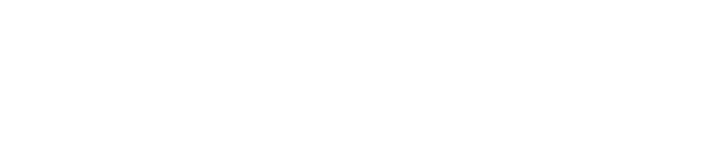
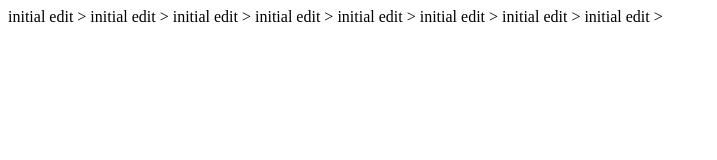
Before and after one commit to zaygumali1/git-tutorial, a plain HTML site: page index.html in a window 1280 px wide. Shown: the whole page, without its empty margins (0-717 px from the left). Drawn offline with Linux system fonts and the light colour scheme.

Commit message:
Version 2 Changes to Index.html

```diff
--- a/index.html
+++ b/index.html
@@ -1 +1,9 @@
 <initial edit >
+initial edit >
+initial edit >
+initial edit >
+initial edit >
+initial edit >
+initial edit >
+initial edit >
+initial edit >
```
